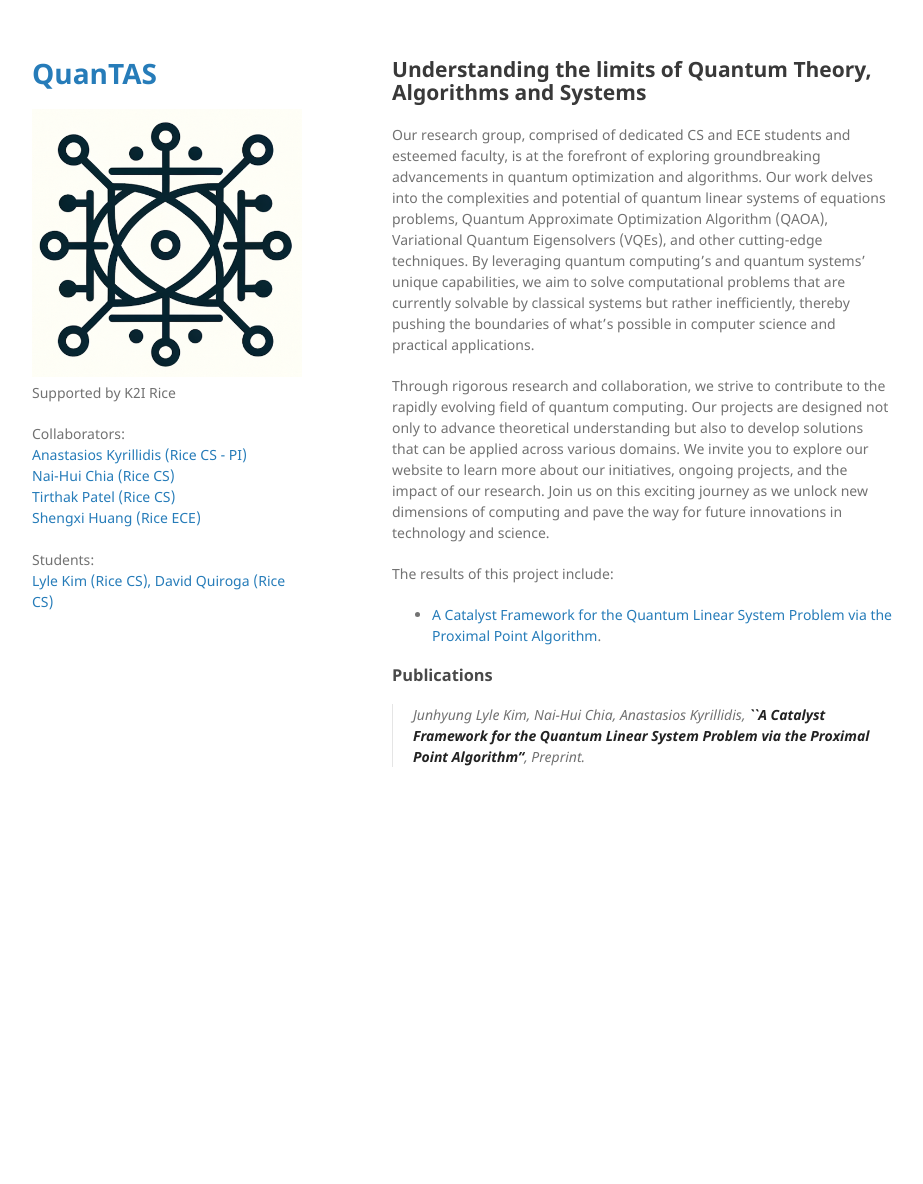
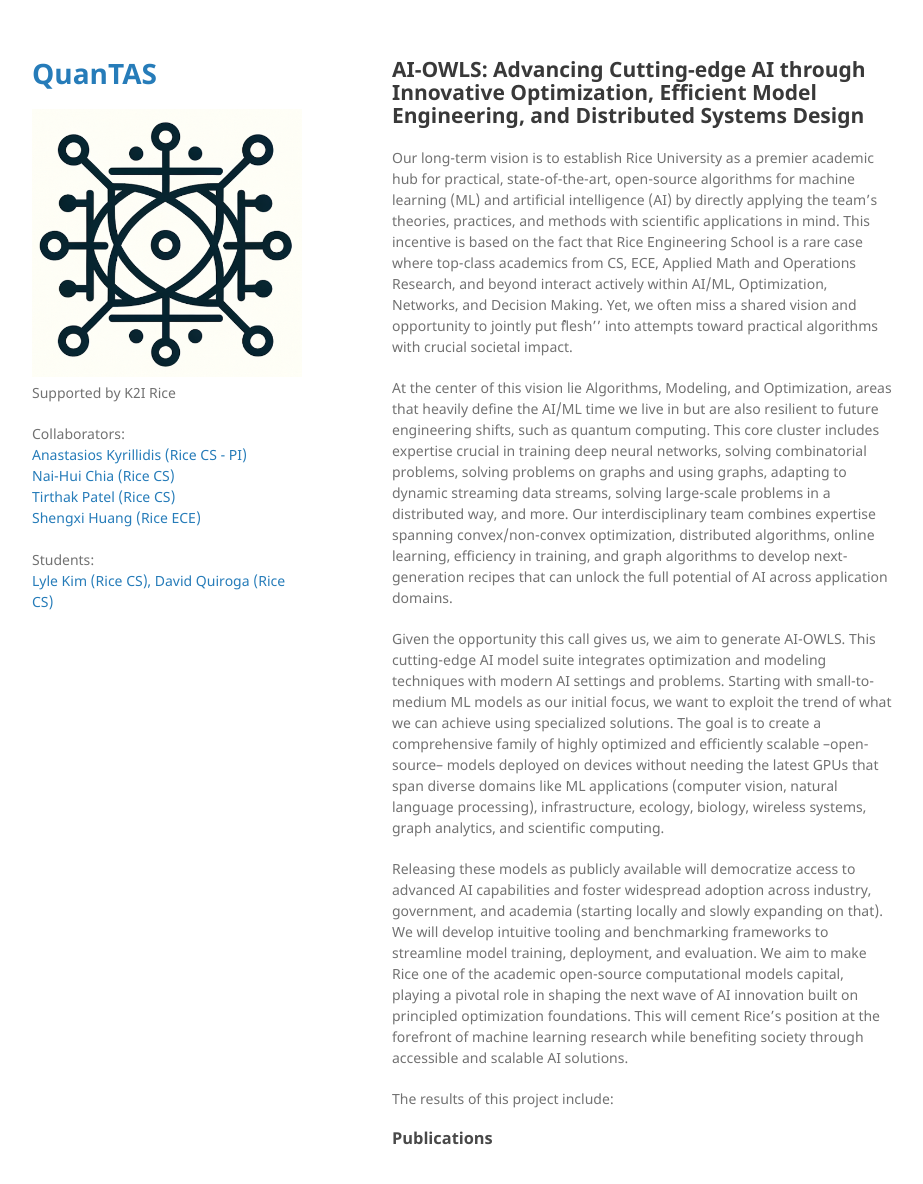
Before and after one commit to akyrillidis/aiowls, a Jekyll site: the page built from index.md, in a window 1280 px wide and 1217 px high. Shown: the top 1184 px of the window, without its empty margins (178-1101 px from the left). Built offline with Jekyll 4.4.1, drawn with Linux system fonts in a browser that asks for light colours; our own code applies the rules of GitHub Pages for plain Markdown files.

Commit message:
Update index.md

```diff
--- a/index.md
+++ b/index.md
@@ -2,16 +2,16 @@
 layout: default
 ---
 
-## Understanding the limits of Quantum Theory, Algorithms and Systems
+## AI-OWLS: Advancing Cutting-edge AI through Innovative Optimization, Efficient Model Engineering, and Distributed Systems Design
 
-Our research group, comprised of dedicated CS and ECE students and esteemed faculty, is at the forefront of exploring groundbreaking advancements in quantum optimization and algorithms. Our work delves into the complexities and potential of quantum linear systems of equations problems, Quantum Approximate Optimization Algorithm (QAOA), Variational Quantum Eigensolvers (VQEs), and other cutting-edge techniques. By leveraging quantum computing's and quantum systems' unique capabilities, we aim to solve computational problems that are currently solvable by classical systems but rather inefficiently, thereby pushing the boundaries of what's possible in computer science and practical applications.
+Our long-term vision is to establish Rice University as a premier academic hub for practical, state-of-the-art, open-source algorithms for machine learning (ML) and artificial intelligence (AI) by directly applying the team's theories, practices, and methods with scientific applications in mind. This incentive is based on the fact that Rice Engineering School is a rare case where top-class academics from CS, ECE, Applied Math and Operations Research, and beyond interact actively within AI/ML, Optimization, Networks, and Decision Making. Yet, we often miss a shared vision and opportunity to jointly put ``flesh’’ into attempts toward practical algorithms with crucial societal impact.
 
-Through rigorous research and collaboration, we strive to contribute to the rapidly evolving field of quantum computing. Our projects are designed not only to advance theoretical understanding but also to develop solutions that can be applied across various domains. We invite you to explore our website to learn more about our initiatives, ongoing projects, and the impact of our research. Join us on this exciting journey as we unlock new dimensions of computing and pave the way for future innovations in technology and science.
+At the center of this vision lie Algorithms, Modeling, and Optimization, areas that heavily define the AI/ML time we live in but are also resilient to future engineering shifts, such as quantum computing. This core cluster includes expertise crucial in training deep neural networks, solving combinatorial problems, solving problems on graphs and using graphs, adapting to dynamic streaming data streams, solving large-scale problems in a distributed way, and more. Our interdisciplinary team combines expertise spanning convex/non-convex optimization, distributed algorithms, online learning, efficiency in training, and graph algorithms to develop next-generation recipes that can unlock the full potential of AI across application domains.
+
+Given the opportunity this call gives us, we aim to generate AI-OWLS. This cutting-edge AI model suite integrates optimization and modeling techniques with modern AI settings and problems. Starting with small-to-medium ML models as our initial focus, we want to exploit the trend of what we can achieve using specialized solutions. The goal is to create a comprehensive family of highly optimized and efficiently scalable –open-source– models deployed on devices without needing the latest GPUs that span diverse domains like ML applications (computer vision, natural language processing), infrastructure, ecology, biology, wireless systems, graph analytics, and scientific computing.
+
+Releasing these models as publicly available will democratize access to advanced AI capabilities and foster widespread adoption across industry, government, and academia (starting locally and slowly expanding on that). We will develop intuitive tooling and benchmarking frameworks to streamline model training, deployment, and evaluation. We aim to make Rice one of the academic open-source computational models capital, playing a pivotal role in shaping the next wave of AI innovation built on principled optimization foundations. This will cement Rice's position at the forefront of machine learning research while benefiting society through accessible and scalable AI solutions.
 
 The results of this project include:
 
-- [A Catalyst Framework for the Quantum Linear System Problem via the Proximal Point Algorithm](./QLSP_PPA.html).
-
 ### Publications
-
-> Junhyung Lyle Kim, Nai-Hui Chia, Anastasios Kyrillidis, [**``A Catalyst Framework for the Quantum Linear System Problem via the Proximal Point Algorithm''**](), Preprint.
```
